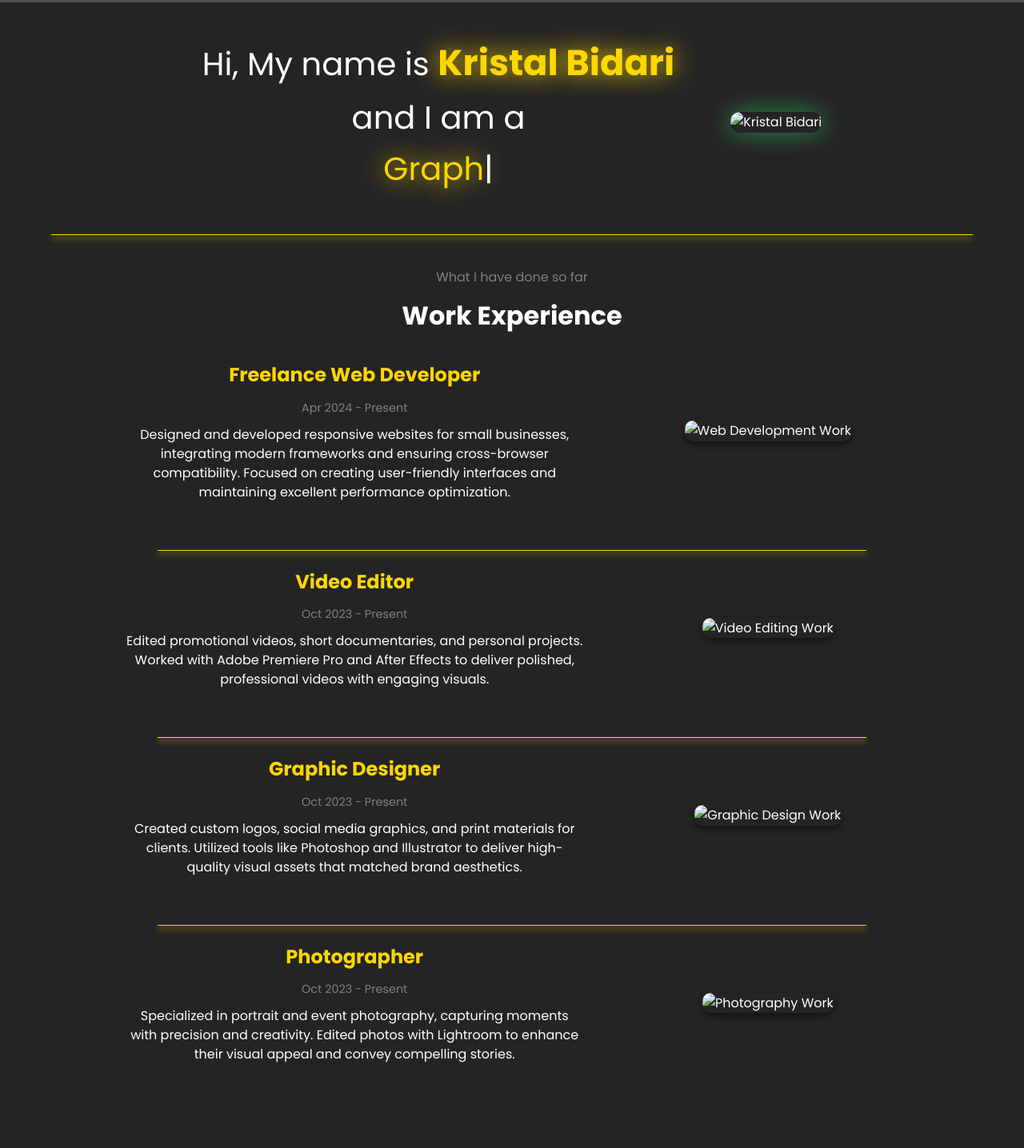
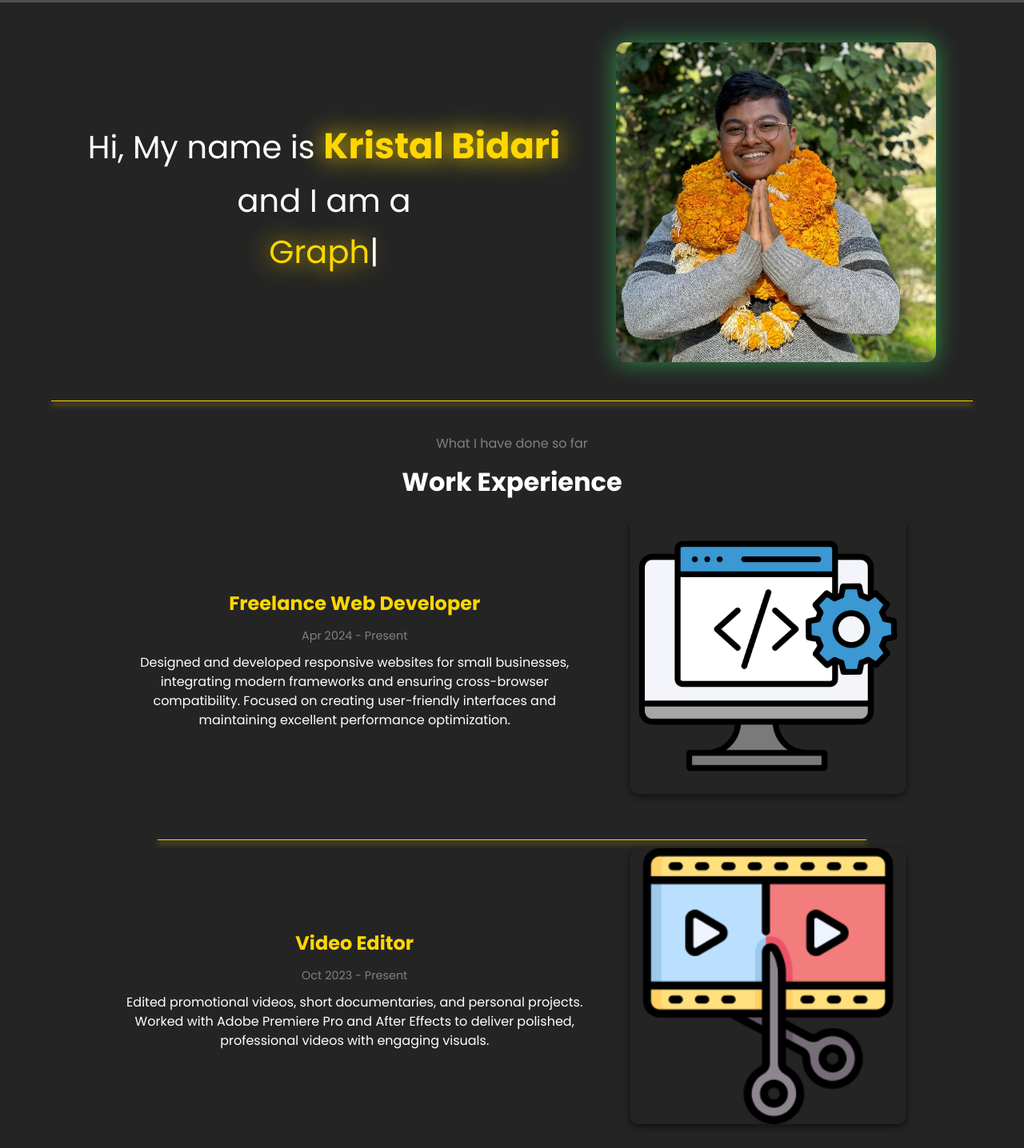
Before and after one commit to KristalBidari/Portfolio, a plain HTML site: page index.html in a window 1280 px wide. Shown: the part 77-1513 px from the top of the page at 80% size. Drawn offline with nearby package versions, Linux system fonts and the light colour scheme.

Commit message:
Update index.html

```diff
--- a/index.html
+++ b/index.html
@@ -228,7 +228,7 @@
       </div>
 
       <div class="rightSection">
-        <img src="kri.jpg" alt="Kristal Bidari">
+        <img src="images/kri.jpg" alt="Kristal Bidari">
       </div>
     </section>
     <hr>
@@ -246,7 +246,7 @@
                 excellent performance optimization.</p>
             </div>
             <div class="job-image">
-              <img src="web-developer.png" alt="Web Development Work">
+              <img src="images/web-developer.png" alt="Web Development Work">
             </div>
           </div>
         </div>
@@ -260,7 +260,7 @@
                 and After Effects to deliver polished, professional videos with engaging visuals.</p>
             </div>
             <div class="job-image">
-              <img src="video-editor.png" alt="Video Editing Work">
+              <img src="images/video-editor.png" alt="Video Editing Work">
             </div>
           </div>
         </div>
@@ -274,7 +274,7 @@
                 Photoshop and Illustrator to deliver high-quality visual assets that matched brand aesthetics.</p>
             </div>
             <div class="job-image">
-              <img src="graphic-designer.png" alt="Graphic Design Work">
+              <img src="images/graphic-designer.png" alt="Graphic Design Work">
             </div>
           </div>
         </div>
@@ -288,7 +288,7 @@
                 photos with Lightroom to enhance their visual appeal and convey compelling stories.</p>
             </div>
             <div class="job-image">
-              <img src="photographer.png" alt="Photography Work">
+              <img src="images/photographer.png" alt="Photography Work">
             </div>
           </div>
         </div>
```
